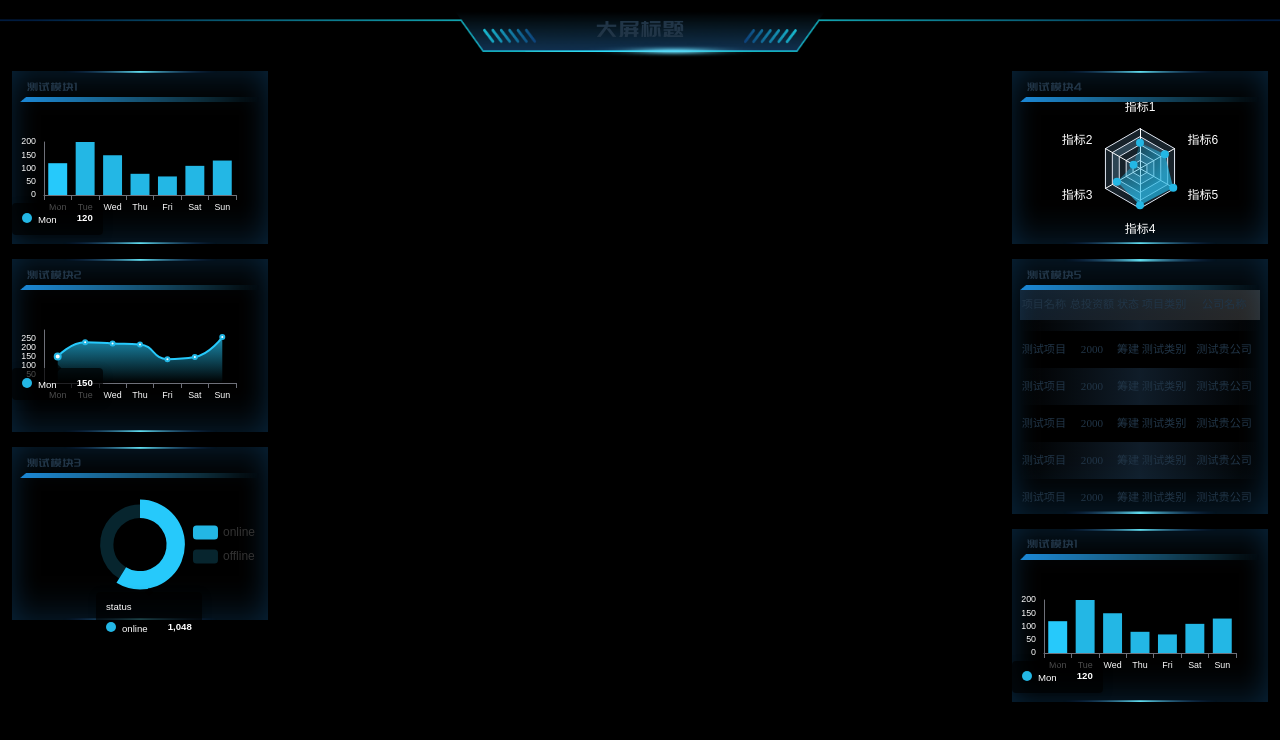
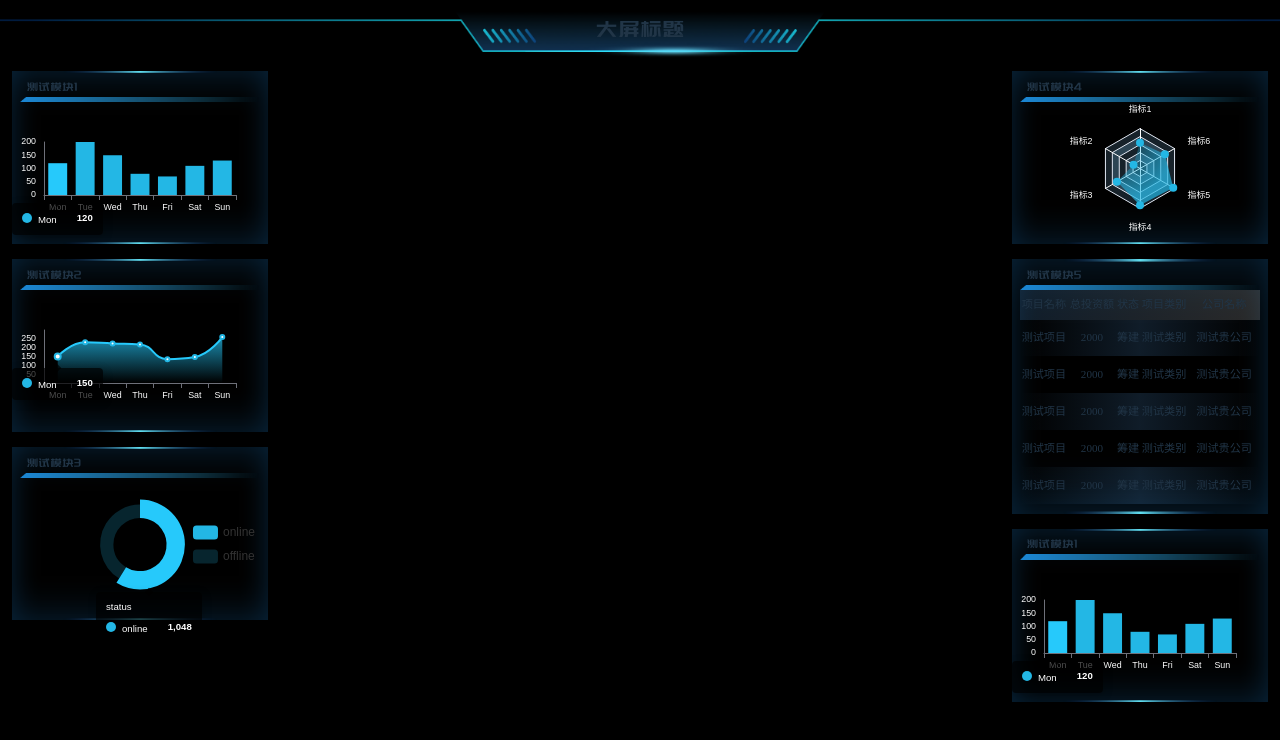
Before and after one commit to opamine/screen-template, a Vue app: page / in a window 1280 px wide. Shown: the top 740 px of the page. Built offline with nearby package versions, Linux system fonts and the light colour scheme.

Commit message:
feat: code

```diff
--- a/src/views/demo-module4.vue
+++ b/src/views/demo-module4.vue
@@ -44,6 +44,10 @@
           areaStyle: {
             color: ['rgba(114, 172, 209, 0.2)', 'rgba(114, 172, 209, 0.4)'], // 分割区域的颜色
           },
+        },
+        axisName: {
+          color: '#fff',
+          fontSize: fitChartSize(12),
         },
         axisLine: {
           lineStyle: {
--- a/src/views/demo-module5.vue
+++ b/src/views/demo-module5.vue
@@ -15,7 +15,7 @@
           <SeamlessScroll
             v-if="data.length"
             :list="data"
-            :singleHeight="50"
+            :singleHeight="vheight"
             :hover="true"
             :limitScrollNum="6"
             :singleWaitTime="2000"
```
